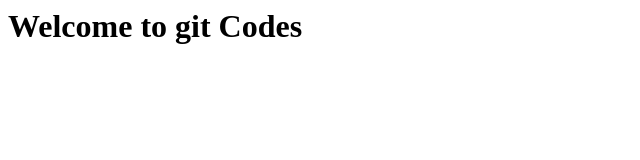
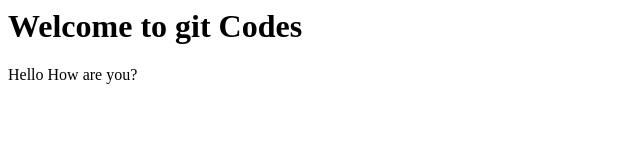
Before and after one commit to asterixsol/hindujareactproject, a plain HTML site: page index.html in a window 1280 px wide. Shown: the whole page, without its empty margins (0-640 px from the left). Drawn offline with Linux system fonts and the light colour scheme.

Commit message:
Changes in index.html

```diff
--- a/index.html
+++ b/index.html
@@ -3,5 +3,7 @@
 
 <h1> Welcome to git Codes </h1>
 
+Hello How are you?
+
 </body>
 </html>
```
